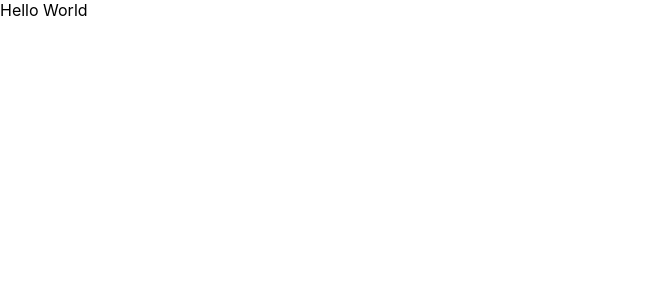
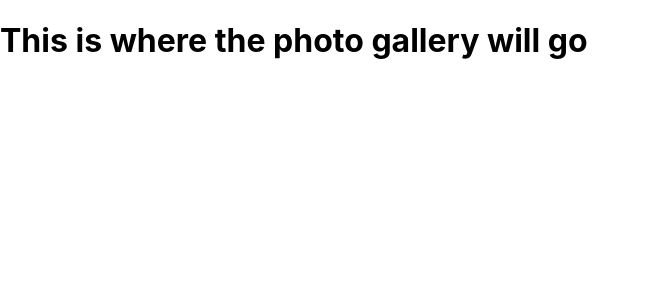
Before and after one commit to hamerjjh/zillowrole, a React (Create React App) app: page / in a window 1280 px wide. Shown: the top 300 px of the page, without its empty margins (0-649 px from the left). Built offline with nearby package versions, Linux system fonts and the light colour scheme.

Commit message:
created a gallery component

```diff
--- a/src/App.js
+++ b/src/App.js
@@ -1,5 +1,6 @@
 import React, { Component } from 'react';
 import './App.css';
+import Gallery from "./components/Gallery"
 
 
 class App extends Component {
@@ -7,7 +8,7 @@ class App extends Component {
     return (
 
         <div>
-         Hello World
+        <Gallery />
         </div>
     )
   }
--- /dev/null
+++ b/src/components/Gallery.js
@@ -0,0 +1,15 @@
+import React, { Component } from 'react';
+
+
+class Gallery extends Component {
+  render () {
+    return (
+
+        <div>
+            <h1>This is where the photo gallery will go</h1>
+        </div>
+    )
+  }
+}
+
+export default Gallery;
```
Also changed, not shown: 1 other file (tests, documents, lock files or other folders).
